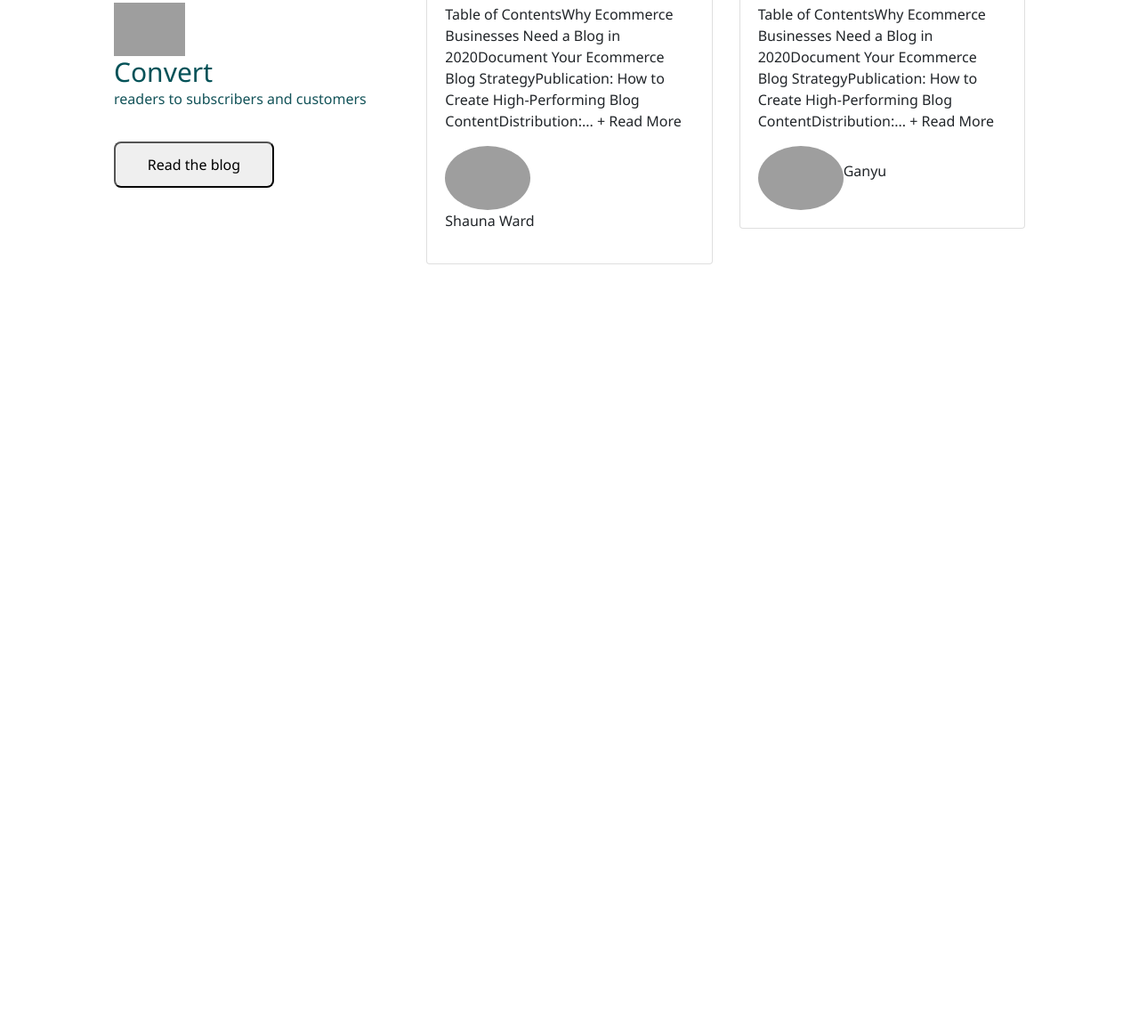
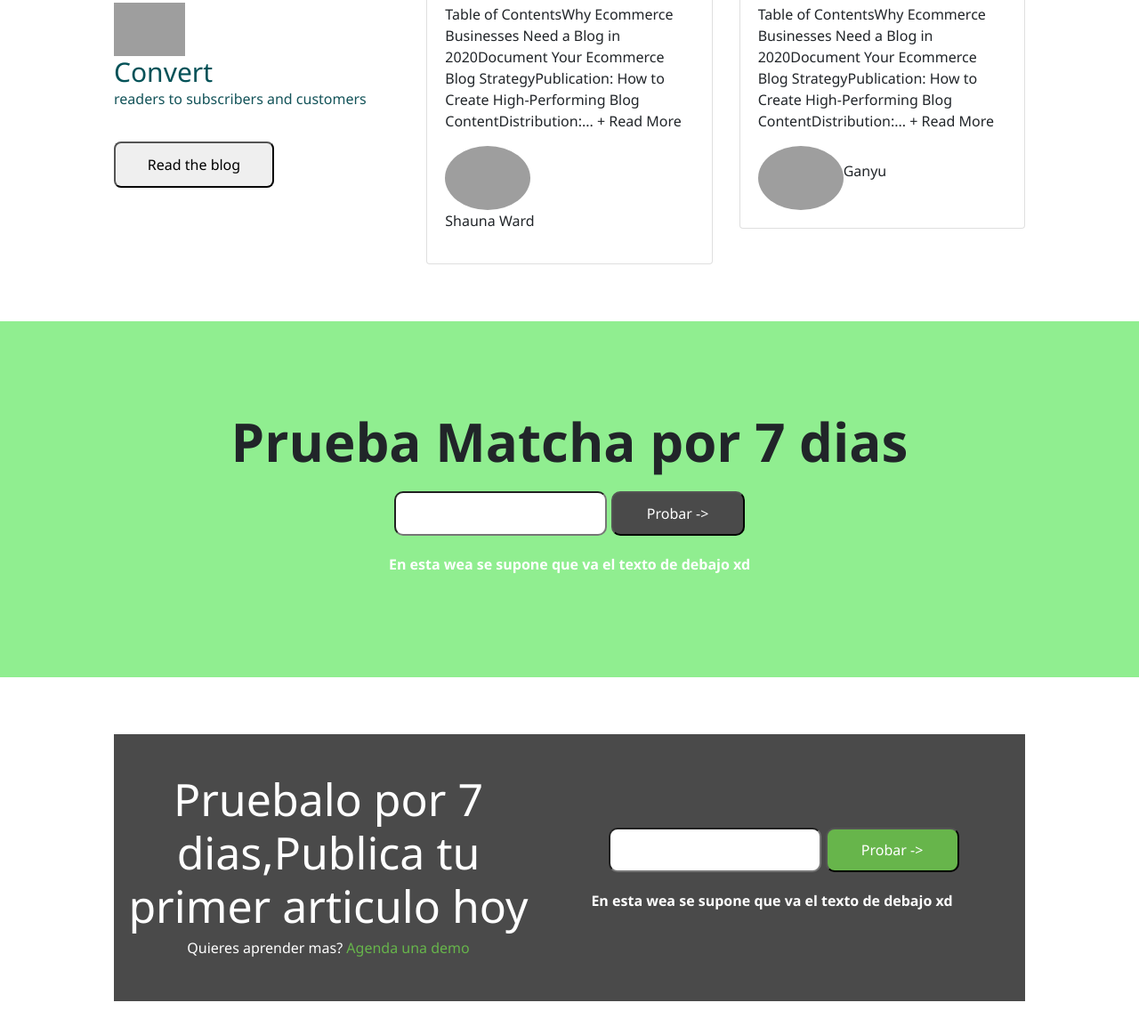
Before and after one commit to Changaloco/BEDUfront-end, a website: page index.html in a window 1280 px wide. Shown: the part 3532-4695 px from the top of the page at 89% size. Before the commit the page ends 3893 px from the top, so only its background shows below. Drawn offline with nearby package versions, Linux system fonts and the light colour scheme; grey boxes are pictures that could not be loaded.

Commit message:
postwork s07

```diff
--- a/index.html
+++ b/index.html
@@ -507,6 +507,49 @@
         </div>
       </div>
     </section>
+    <section class="try-7-days-light">
+      <div class="try-content">
+        <div class="try-big-title">
+          <h4>Prueba Matcha por 7 dias</h4>
+        </div>
+        <div class="form-7days">
+          <form action="">
+            <input type="email" />
+            <button type="submit">Probar -></button>
+          </form>
+        </div>
+        <div class="sub-input-text">
+          <p>En esta wea se supone que va el texto de debajo xd</p>
+        </div>
+      </div>
+    </section>
+    <section class="try-7-days-dark">
+      <div class="row">
+        <div class="col try-col">
+          <div class="col-content">
+            <div class="title">
+              <h4>Pruebalo por 7 dias,Publica tu primer articulo hoy</h4>
+            </div>
+            <div class="subtitle">
+              <h6>Quieres aprender mas? <span>Agenda una demo</span></h6>
+            </div>
+          </div>
+        </div>
+        <div class="col">
+          <div class="col-content">
+            <div class="form-7days">
+              <form action="">
+                <input type="email" />
+                <button type="submit">Probar -></button>
+              </form>
+            </div>
+            <div class="sub-input-text">
+              <p>En esta wea se supone que va el texto de debajo xd</p>
+            </div>
+          </div>
+        </div>
+      </div>
+    </section>
     <script
       src="https://cdn.jsdelivr.net/npm/bootstrap@5.1.3/dist/js/bootstrap.bundle.min.js"
       integrity="sha384-ka7Sk0Gln4gmtz2MlQnikT1wXgYsOg+OMhuP+IlRH9sENBO0LRn5q+8nbTov4+1p"
--- a/scss/main.scss
+++ b/scss/main.scss
@@ -59,3 +59,77 @@
     color: $light-gray;
   }
 }
+.try-7-days-light {
+  height: 400px;
+  background-color: lightgreen;
+  display: flex;
+  align-items: center;
+  justify-content: center;
+  text-align: center;
+}
+.try-big-title {
+  h4 {
+    font-size: 60px;
+    font-weight: bold;
+  }
+}
+.form-7days {
+  form {
+    margin: 20px;
+    button {
+      background-color: $gray;
+      color: $white;
+      border-radius: 10px;
+      outline: none;
+      height: 50px;
+      width: 150px;
+    }
+    input {
+      height: 50px;
+      border-radius: 10px;
+    }
+  }
+}
+.sub-input-text {
+  color: $white;
+  font-weight: bold;
+}
+.try-7-days-dark {
+  margin: 5% 10%;
+  height: 300px;
+  background-color: $gray;
+  .row {
+    height: 100%;
+    width: 100%;
+    .col {
+      display: flex;
+      justify-content: center;
+      align-items: center;
+      width: 100%;
+      height: 100%;
+      .title {
+        text-align: center;
+        color: $white;
+        h4 {
+          font-size: 50px;
+        }
+      }
+      .subtitle {
+        text-align: center;
+        color: $white;
+        h6 {
+          span {
+            color: $light-green;
+          }
+        }
+      }
+      .form-7days {
+        form {
+          button {
+            background-color: $light-green;
+          }
+        }
+      }
+    }
+  }
+}
```
Also changed, not shown: output.css, 1 other file.
